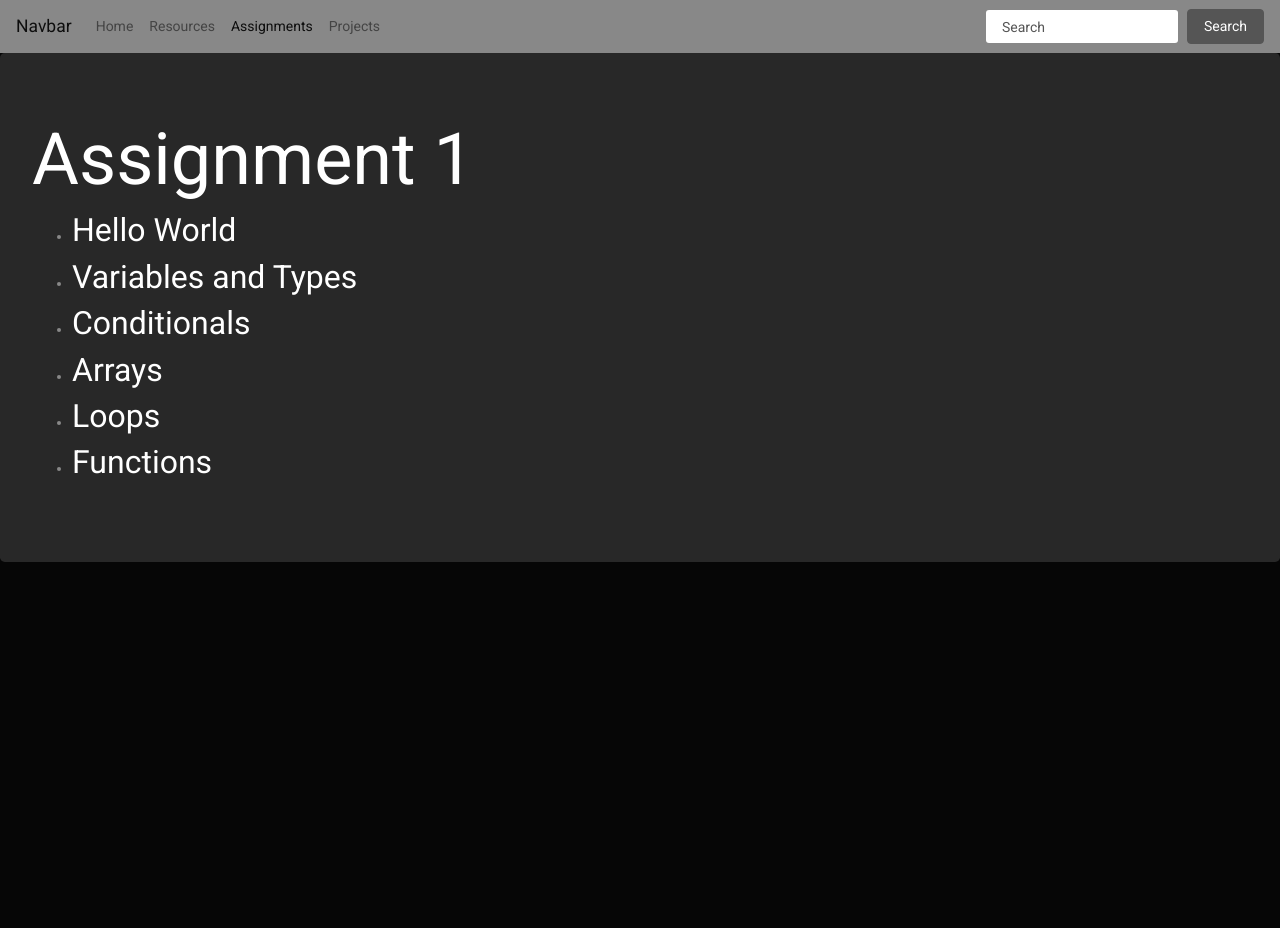
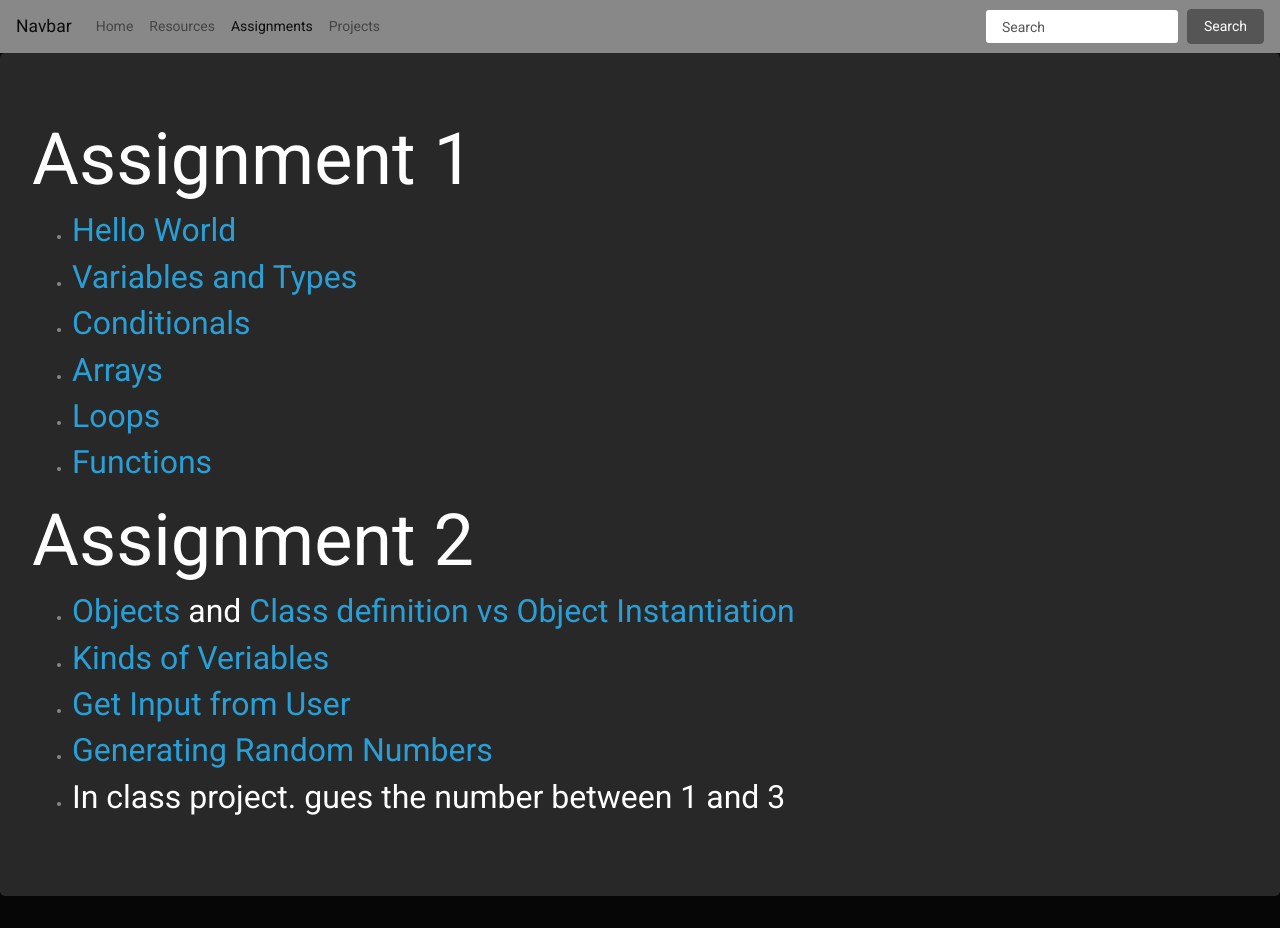
Before and after one commit to stephonlawrence/csclass, a plain HTML site: page assignments.html in a window 1280 px wide. Before the commit the page ends 800 px from the top, so only its background shows below. Drawn offline with nearby package versions, Linux system fonts and the light colour scheme.

Commit message:
added assignment 2

```diff
--- a/assignments.html
+++ b/assignments.html
@@ -42,14 +42,22 @@
   </nav>
   <!-- Navbar end -->
   <div class="jumbotron">
-    <h1 class="display-3">Assignment 1</h1>
+    <h1 id="assignment1" class="display-3">Assignment 1</h1>
     <ul>
-      <li><h4>Hello World</h4></li>
-      <li><h4>Variables and Types</h4></li>
-      <li><h4>Conditionals</h4></li>
-      <li><h4>Arrays</h4></li>
-      <li><h4>Loops</h4></li>
-      <li><h4>Functions</h4></li>
+      <li><h4><a href="https://www.learnjavaonline.org/en/Hello%2C_World%21">Hello World</a></h4></li>
+      <li><h4><a href="https://www.learnjavaonline.org/en/Variables_and_Types">Variables and Types</a></h4></li>
+      <li><h4><a href="https://www.learnjavaonline.org/en/Conditionals">Conditionals</a></h4></li>
+      <li><h4><a href="https://www.learnjavaonline.org/en/Arrays">Arrays</a></h4></li>
+      <li><h4><a href="https://www.learnjavaonline.org/en/Loops">Loops</a></h4></li>
+      <li><h4><a href="https://www.learnjavaonline.org/en/Functions">Functions</a></h4></li>
+    </ul>
+    <h1 id="assignment2" class="display-3">Assignment 2</h1>
+    <ul>
+      <li><h4><a href="https://www.learnjavaonline.org/en/Objects">Objects</a> and <a href="https://www.w3schools.com/java/java_classes.asp">Class definition vs Object Instantiation</a></h4></li>
+      <li><h4><a href="https://docs.oracle.com/javase/tutorial/java/nutsandbolts/variables.html">Kinds of Veriables</a></h4></li>
+      <li><h4><a href="https://www.w3schools.com/java/java_user_input.asp">Get Input from User</a></h4></li>
+      <li><h4><a href="https://www.tutorialspoint.com/java/util/java_util_random.htm">Generating Random Numbers</a></h4></li>
+      <li><h4>In class project. gues the number between 1 and 3</h4></li>
     </ul>
   </div>
 </body>
```
